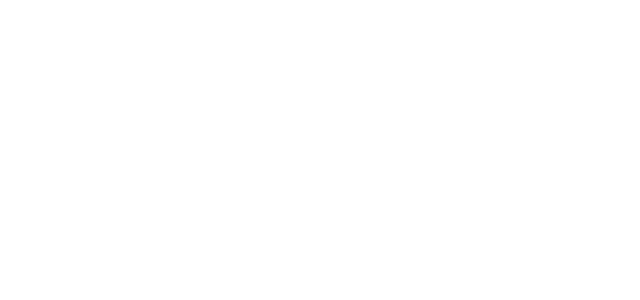
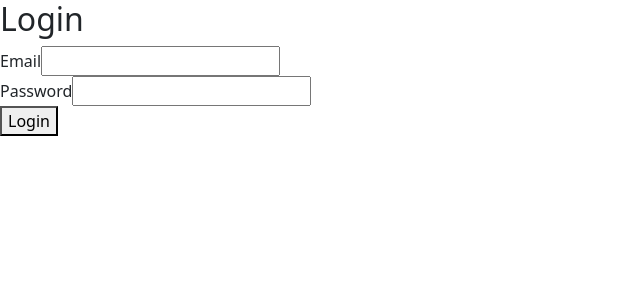
Before and after one commit to MoviesPf/MoviesFront, a React (Vite) app: page /login in a window 1280 px wide. Before the commit this address had no page. Shown: the top 300 px of the page, without its empty margins (0-640 px from the left). Built offline with nearby package versions, Linux system fonts and the light colour scheme; the HTML template or start-up script is replaced by a standard one.

Commit message:
profile, login, etc

```diff
--- a/src/App.jsx
+++ b/src/App.jsx
@@ -6,6 +6,7 @@
 import { Signin } from './views/Signin/Signin';
 import Profile from './views/Profile/Profile'
 import Detail from './views/Detail/Detail'
+import Login from './views/Login/Login';
 
 function App() {
 
@@ -30,6 +31,7 @@
       <Routes>
         <Route path='/' element={<Home/>}/>
         <Route path='/signin' element={<Signin/>}/>
+        <Route path='/login' element={<Login/>}/>
         <Route path='/profile' element={<Profile/>}/>
         <Route path='/detail/:ProgramsId' element={<Detail/>}/>
       </Routes>
--- a/src/Redux/actions.js
+++ b/src/Redux/actions.js
@@ -11,14 +11,13 @@
     }
   };
 };
+//CAMBIAR LO DE CONSOLE.LOG
 
 export const getProgramDetail = (ProgramsId) => {
   return async (dispatch) => {
     try {
-      const { data } = await axios.get(
-        `http://localhost:3001/programs/${ProgramsId}`
-      );
-      return dispatch({ type: GET_PROGRAM_DETAIL, payload: data });
+      const { data } = await axios.get(`http://localhost:3001/programs/${ProgramsId}`);
+      return dispatch({ type: GET_PROGRAM_DETAIL, payload: data.data });
     } catch (error) {
       console.log(error);
     }
--- /dev/null
+++ b/src/views/Login/Login.jsx
@@ -0,0 +1,38 @@
+import React, { useState } from 'react';
+
+const Login = () => {
+  const [email, setEmail] = useState('');
+  const [password, setPassword] = useState('');
+
+  const handleSubmit = (e) => {
+    e.preventDefault();
+    console.log('Submit:', email, password);
+  };
+
+  return (
+    <div className="login">
+      <h2>Login</h2>
+      <form onSubmit={handleSubmit}>
+        <div className="form-group">
+          <label>Email</label>
+          <input
+            type="email"
+            value={email}
+            onChange={(e) => setEmail(e.target.value)}
+          />
+        </div>
+        <div className="form-group">
+          <label>Password</label>
+          <input
+            type="password"
+            value={password}
+            onChange={(e) => setPassword(e.target.value)}
+          />
+        </div>
+        <button type="submit">Login</button>
+      </form>
+    </div>
+  );
+};
+
+export default Login;
--- a/src/views/Profile/Profile.jsx
+++ b/src/views/Profile/Profile.jsx
@@ -1,32 +1,32 @@
 
 import React from 'react';
 
-const UserProfile = () => {
+const Profile = () => {
 //   const user = useSelector(state => state.user);
+
 
   return (
     <div className="profile">
       <img src={user.avatar} alt="Avatar" className="avatar" />
       <img src={user.background} alt="Background" className="background" />
       <h1>{user.name}</h1>
-      <p>{user.description}</p>
+      <p>{user.status}</p>
     </div>
   );
 };
 
-export default UserProfile;
+export default Profile;
 
 const user = {
-	"id": "fd846e69-9779-4a2b-af7a-ccee3a80cd32",
-	"admin": false,
-	"banned": false,
-	"name": "Jorge",
-	"nickname": "ElJorge123",
-	"avatar": "https://randomuser.me/api/portraits/men/75.jpg",
-    "background": "https://random.imagecdn.app/500/150",
-    "description": "may the fourth be with you",
-	"password": "123456",
-	"status": "caminando",
-	"email": "hola@gmail.com",
-	"PlaylistId": null
+    "id": "df76d866-783a-4f23-8a9d-18e715fa1ebc",
+		"name": "Marcelo",
+		"nickname": "ElMariano123",
+		"avatar": "https://randomuser.me/api/portraits/men/75.jpg",
+		"email": "chau@gmail.com",
+		"password": "123456",
+		"status": "may the fourth be with you",
+		"admin": false,
+		"banned": false,
+		"PlaylistId": null,
+        "background": "https://random.imagecdn.app/500/150",
 }
```
Also changed, not shown: src/Redux/actions-type.js (line endings or trailing spaces), src/Redux/reducer.js (line endings or trailing spaces).
